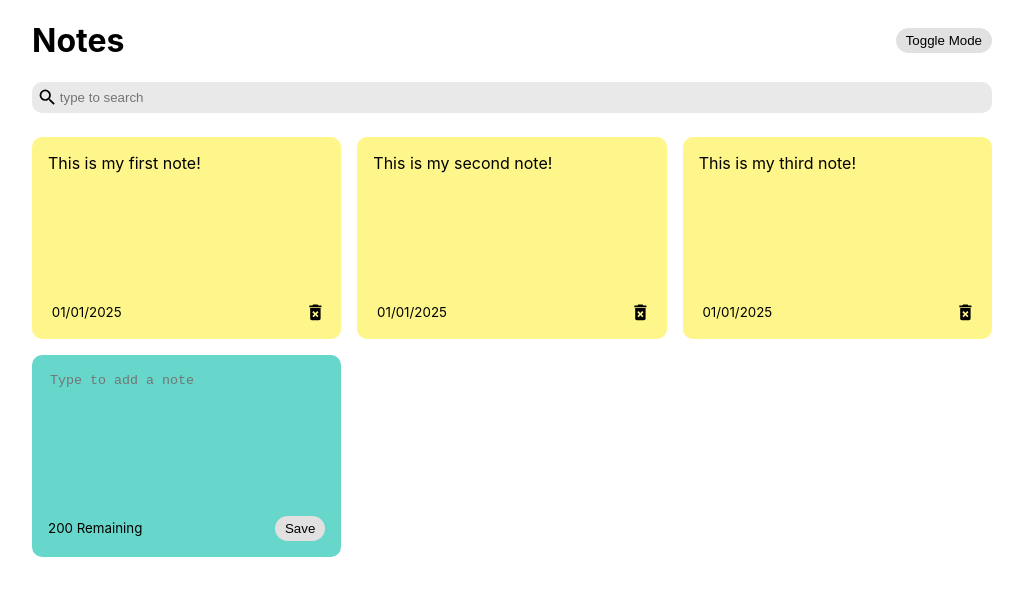
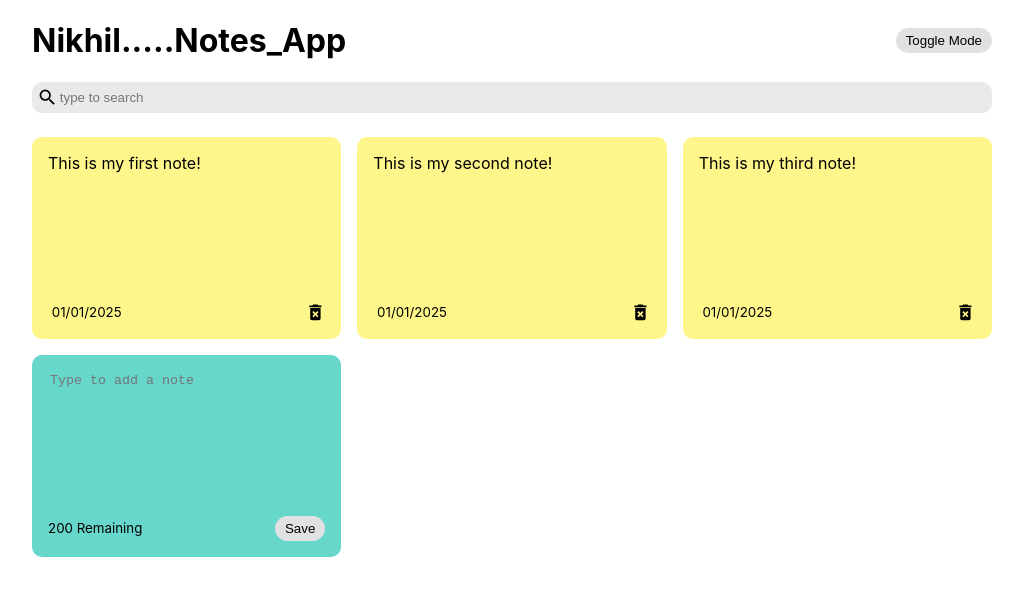
Before and after one commit to nikhillodwal93/Notes_App, a React (Create React App) app: page / in a window 1280 px wide. Shown: the top 596 px of the page, without its empty margins (128-1151 px from the left). Built offline with nearby package versions, Linux system fonts and the light colour scheme.

Commit message:
Update Header.js

```diff
--- a/src/components/Header.js
+++ b/src/components/Header.js
@@ -3,7 +3,7 @@ import React from 'react';
 const Header = ({ handleToggleDarkMode }) => {
   return(
     <div className="header">
-      <h1>Notes</h1>
+      <h1>Nikhil.....Notes_App</h1>
       <button onClick={() =>
         handleToggleDarkMode(
           (previousDarkMode)=> !previousDarkMode
```
